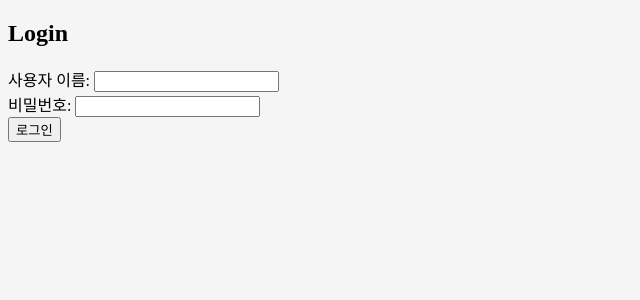
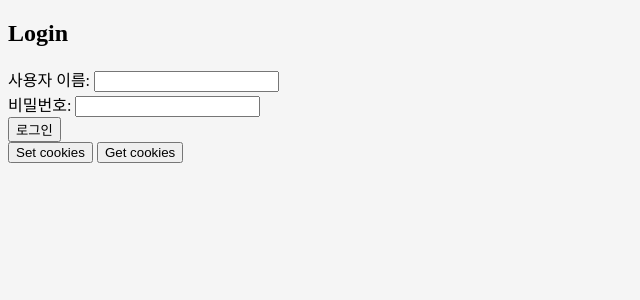
Before and after one commit to hyo-jae-jung/fastapi-htmx-tailwindcss, a FastAPI app: page / in a window 1280 px wide. Shown: the top 300 px of the page, without its empty margins (0-640 px from the left). Run offline with FastAPI, Linux system fonts and the light colour scheme; parts of the project's set-up code (start-up, migrations or seed data) failed here and were passed over; some libraries are stand-ins or nearby versions.

Commit message:
building a login.

```diff
--- a/main.py
+++ b/main.py
@@ -54,7 +54,7 @@ async def contact_test(request: Request):
         "BASE_DIR":BASE_DIR,
     })
 
-@app.get('/set-cookie')
+@app.get('/set-cookies')
 async def set_cookie(response: Response):
     response.set_cookie(key="test",value="test111",httponly=True)
     return {
--- a/templates/cookies.html
+++ b/templates/cookies.html
@@ -6,8 +6,10 @@
   <link href="static/style.css" rel="stylesheet">
 </head>
     <body>
-        {{cookies}}
-        {{test_cookie}}
+
+      <h2>{{cookies}}</h2>
+      <h4>{{test_cookie}}</h4>
+
       <script src="https://unpkg.com/htmx.org@1.9.6" integrity="sha384-FhXw7b6AlE/jyjlZH5iHa/tTe9EpJ1Y55RjcgPbjeWMskSxZt1v9qkxLJWNJaGni" crossorigin="anonymous"></script>
     </body>
 </html>
--- a/templates/index.html
+++ b/templates/index.html
@@ -22,19 +22,22 @@
               <button type="submit">로그인</button>
           </div>
       </form>
+<!--
 
-<!--
       <input type="text" name="q"
         hx-get="/example"
         hx-trigger="keyup delay:500ms changed"
         hx-target="#search-results"
         placeholder="Search..."
       >
-      <div id="search-results"></div>
+      <div id="search-results"></div> -->
 
-      <button hx-get="/set-cookie" hx-push-url="/get-cookies">
-        Click Me
-      </button> -->
+      <button hx-get="/set-cookies">
+        Set cookies
+      </button>
+      <button hx-get="/get-cookies">
+        Get cookies
+      </button>
 
       <script src="https://unpkg.com/htmx.org@1.9.6" integrity="sha384-FhXw7b6AlE/jyjlZH5iHa/tTe9EpJ1Y55RjcgPbjeWMskSxZt1v9qkxLJWNJaGni" crossorigin="anonymous"></script>
   </body>
```
Also changed, not shown: routes/users.py (+17 -2 lines), templates/users.html (added, +13 -0 lines).
